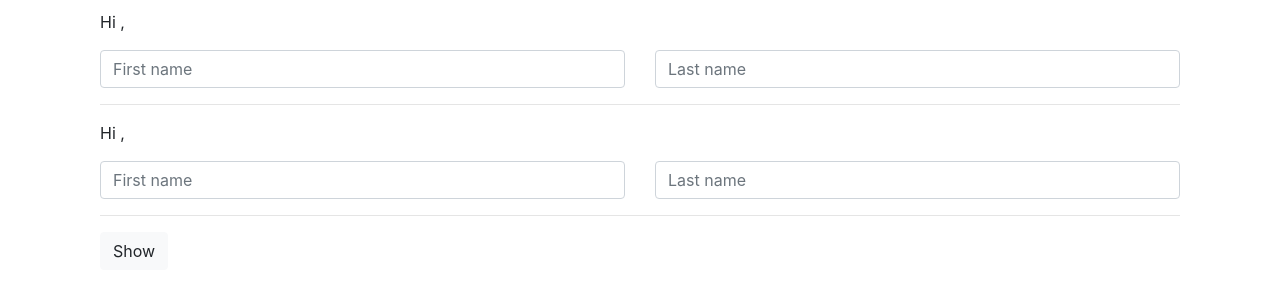
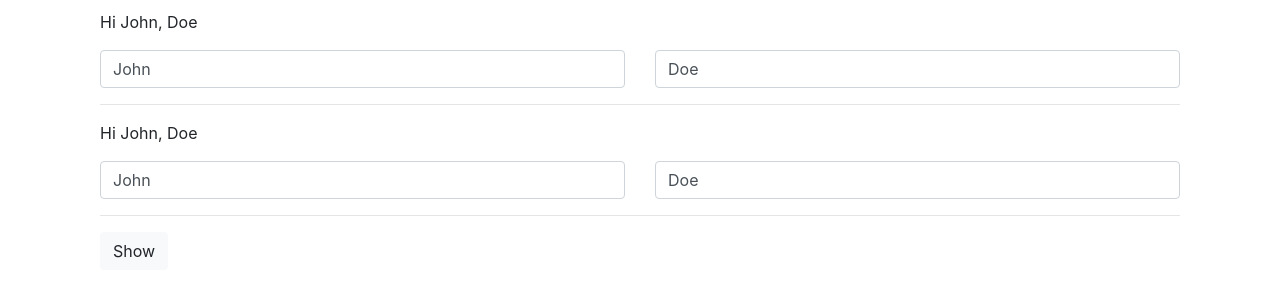
Before and after one commit to v1kd/react-hooks, a React (Create React App) app: page /1 in a window 1280 px wide. Shown: the top 300 px of the page. Built offline with nearby package versions, Linux system fonts and the light colour scheme.

Commit message:
Add default values to inputs

```diff
--- a/src/basic_state/BasicUseState.js
+++ b/src/basic_state/BasicUseState.js
@@ -3,7 +3,7 @@ import Page from "../common/Page";
 import useToggle from "../hooks/useToggle";
 
 class FormUsingClass extends React.Component {
-  state = { firstName: "", lastName: "" };
+  state = { firstName: "John", lastName: "Doe" };
 
   render() {
     return (
@@ -41,8 +41,8 @@ useState
 */
 
 function Form() {
-  const firstName = "";
-  const lastName = "";
+  const firstName = "John";
+  const lastName = "Doe";
   return (
     <>
       <p>
@@ -84,8 +84,8 @@ export default function() {
 }
 
 function FormSolution() {
-  const [firstName, firstNameProps] = useFormInput("");
-  const [lastName, lastNameProps] = useFormInput("");
+  const [firstName, firstNameProps] = useFormInput("John");
+  const [lastName, lastNameProps] = useFormInput("Doe");
   return (
     <>
       <p>
--- a/src/index.js
+++ b/src/index.js
@@ -22,8 +22,8 @@ import "./index.css";
 // }
 
 // function Form() {
-//   const firstName = "Mark";
-//   const lastName = "Zuck";
+//   const firstName = "John";
+//   const lastName = "Doe";
 //   return (
 //     <>
 //       <p>
```
